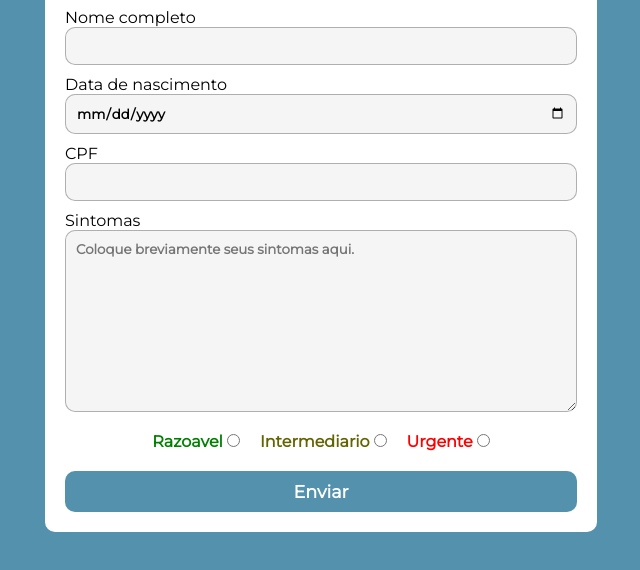
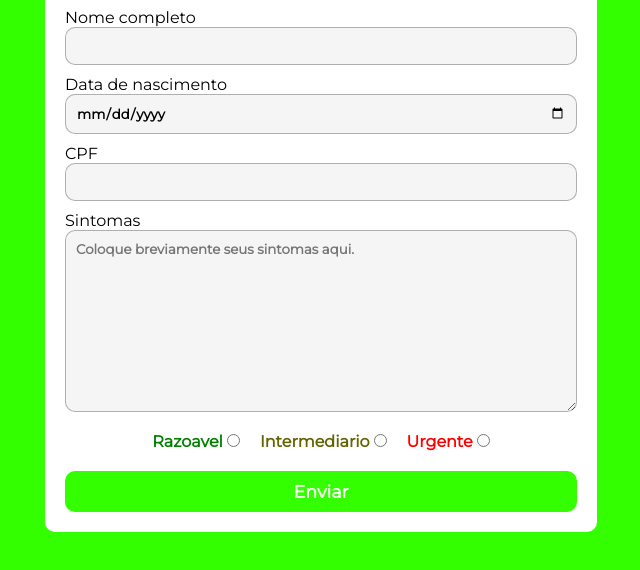
Before and after one commit to GabrielLoha-Dev/clinicmed, a plain HTML site: page index.html in a window 1280 px wide. Shown: the part 160-730 px from the top of the page, without its empty margins (319-959 px from the left). Drawn offline with Linux system fonts and the light colour scheme.

Commit message:
Update index.css

```diff
--- a/index.css
+++ b/index.css
@@ -13,7 +13,7 @@ main{
     justify-content: center;
     align-items: center;
     flex-direction: column;
-    background-color: rgb(84, 145, 173);
+    background-color: #33FF00;
 }
 
 .name-area, .date-area, .cpf-area, .priv-area, .sym-area{
@@ -76,7 +76,7 @@ input, #sym{
 
 #btn{
     width: 100%;
-    background-color: rgb(84, 145, 173);
+    background-color: #33FF00;
     color: white;
     border: none;
     cursor: pointer;
```
